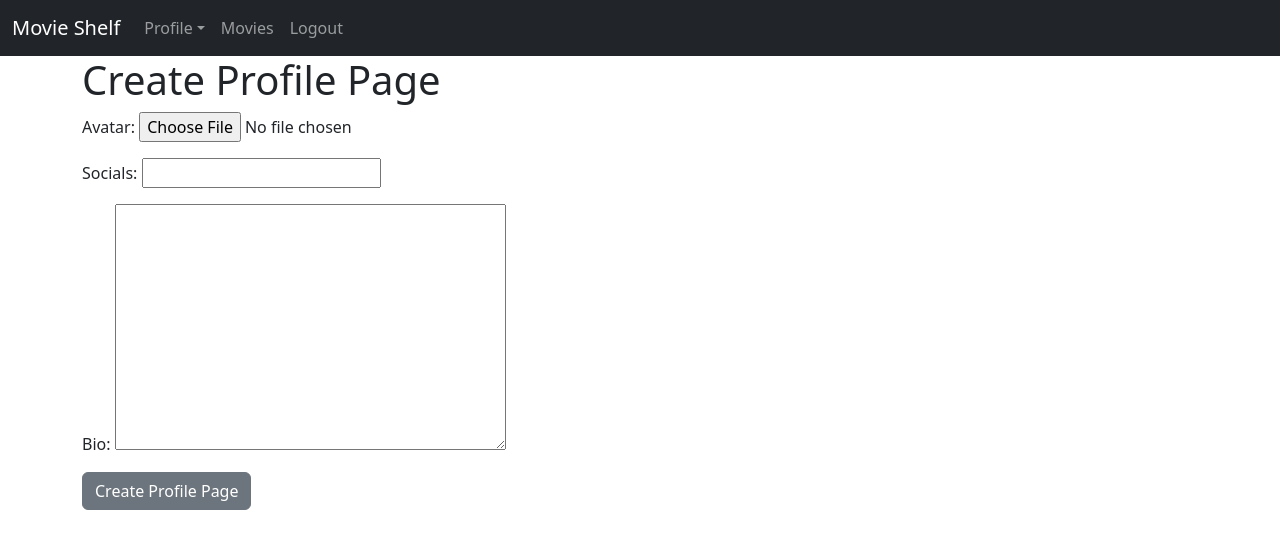
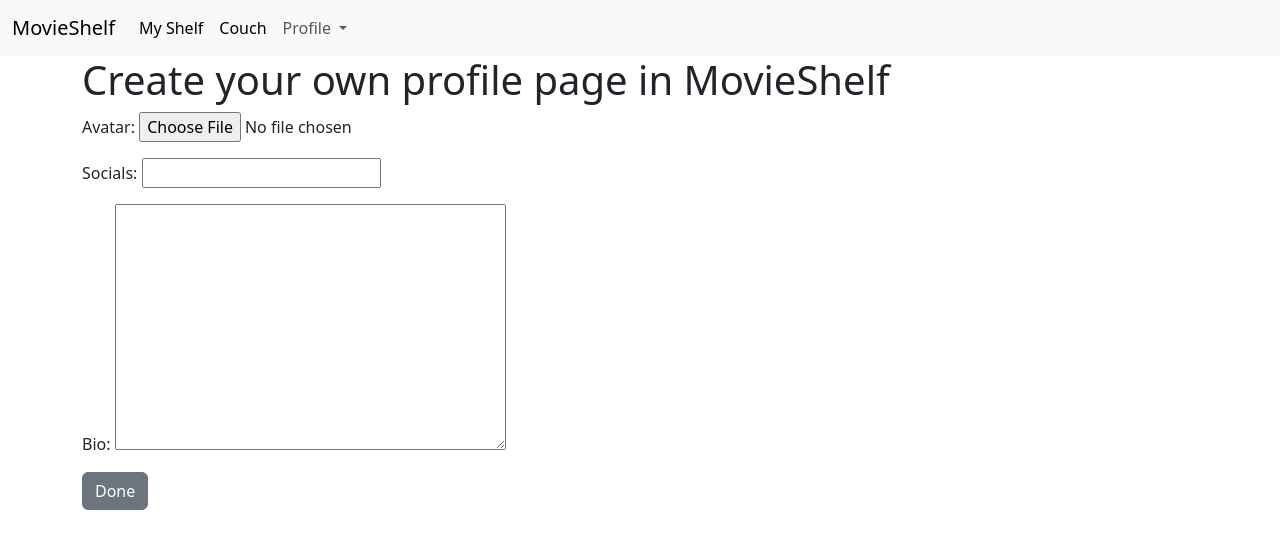
Before and after one commit to mateuszkuczykkuczynski/MovieShelf, a Django app: page /members/create_user_profile/ in a window 1280 px wide. Shown: the top 549 px of the page. Run offline with Django 4.2, Linux system fonts and the light colour scheme; the visitor is signed in with stand-in values (Sample User, id 1); parts of the project's set-up code (start-up, migrations or seed data) failed here and were passed over.

Commit message:
feat/members_app_templates_update

```diff
--- a/templates/create_user_profile.html
+++ b/templates/create_user_profile.html
@@ -1,14 +1,14 @@
-{% extends 'homepage.html' %}
-{% block title %} Create a New Profile Page {% endblock %}
+{% extends 'base.html' %}
+{% block title %} Create Profile Page {% endblock %}
 {% block content %}
 
 {% if user.is_authenticated %}
-    <h1>Create Profile Page</h1>
+    <h1>Create your own profile page in MovieShelf</h1>
     <div class="form-group">
         <form method="POST" enctype="multipart/form-data">
         {% csrf_token %}
         {{ form.as_p }}
-        <button class="btn btn-secondary">Create Profile Page</button>
+        <button class="btn btn-secondary">Done</button>
         </form>
     </div>
 
--- a/templates/delete_user_profile.html
+++ b/templates/delete_user_profile.html
@@ -1,4 +1,4 @@
-{% extends 'homepage.html' %}
+{% extends 'base.html' %}
 {% block content %}
 
 {% if user.is_authenticated %}
@@ -7,7 +7,7 @@
         <form method="POST" enctype="multipart/form-data">
         {% csrf_token %}
         {{ form.as_p }}
-        <button class="btn btn-secondary">Update Profile Details</button>
+        <button class="btn btn-secondary">Delete Your Profile Page</button>
         </form>
     </div>
 
--- a/templates/edit_user_profile.html
+++ b/templates/edit_user_profile.html
@@ -1,11 +1,12 @@
-{% extends 'homepage.html' %}
+{% extends 'base.html' %}
 {% block content %}
 
 {% if user.is_authenticated %}
     <h1>Edit your profile</h1>
     <br/><br/>
 
-    {{user.profile.bio}}
+    {{user.userprofile.socials}}
+    {{user.userprofile.bio}}
 
     <br/><br/>
 
```
